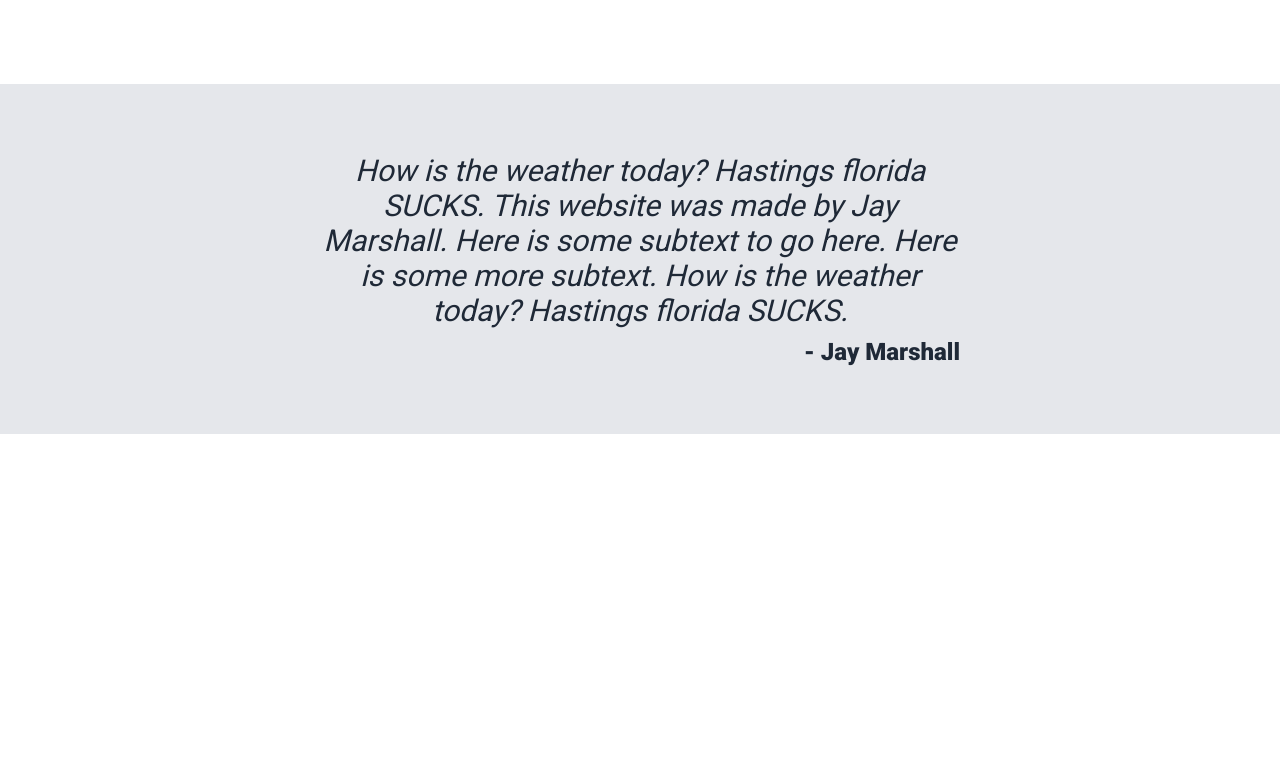
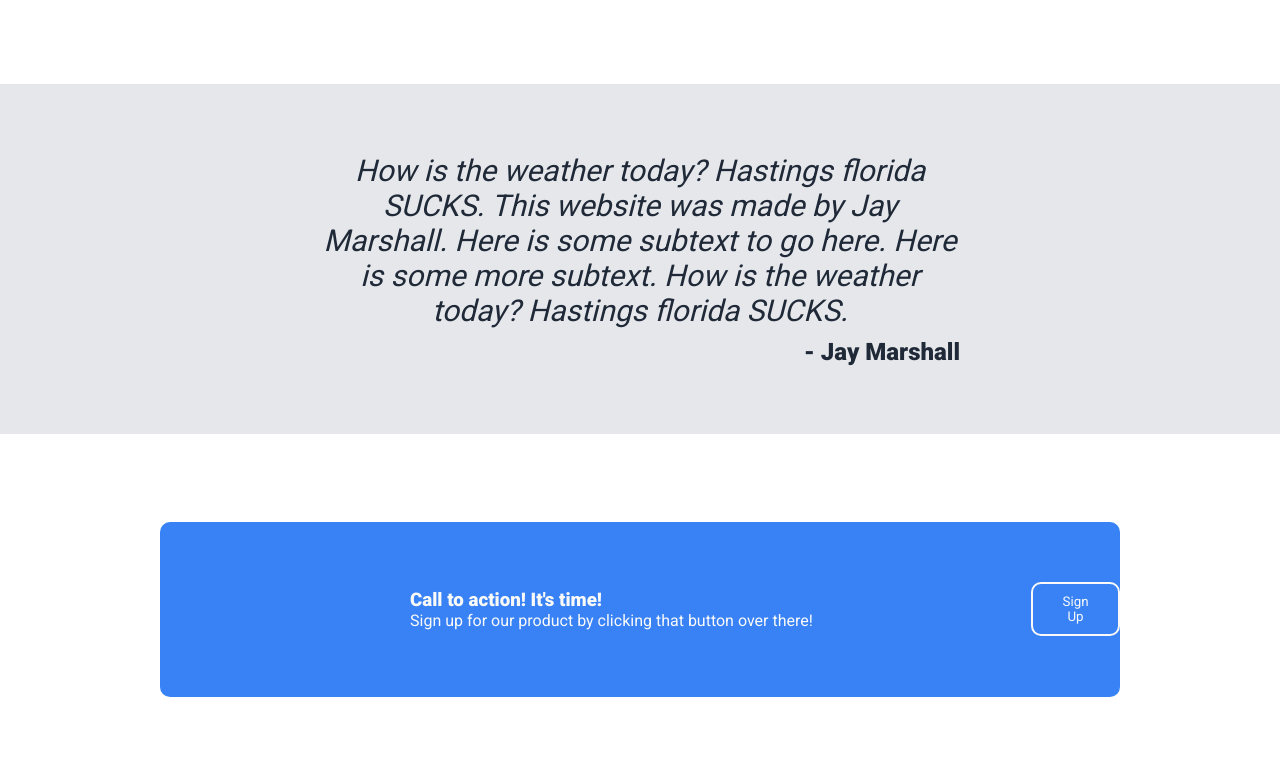
Before and after one commit to JayMarshall112233/landingPage, a plain HTML site: page index.html in a window 1280 px wide. Shown: the part 1122-1906 px from the top of the page. Before the commit the page ends 1556 px from the top, so only its background shows below. Drawn offline with Linux system fonts and the light colour scheme.

Commit message:
Add signup section and style it

```diff
--- a/index.html
+++ b/index.html
@@ -82,5 +82,17 @@ How is the weather today? Hastings florida SUCKS.</p>
         </div>
     </section>
 
+    <section class="signup">
+        <div>
+            <div class="signup-text">
+                <h3>Call to action! It's time!</h4>
+                <p>Sign up for our product by clicking that button over there!</p>
+            </div>
+            <div class="button">
+                <button type="button">Sign Up</button>
+            </div>
+        </div>
+    </section>
+
 </body>
 </html>
--- a/styles.css
+++ b/styles.css
@@ -142,3 +142,34 @@ img {
     font-weight: bold;
     color: #1F2937;
 }
+
+.signup {
+    height: 350px;
+    display: flex;
+    align-items: center;
+    justify-content: center;
+}
+
+.signup > div {
+    height: 50%;
+    width: 75%;
+    background-color: #3882F6;
+    border-radius: 10px;
+    display: flex;
+    align-items: center;
+
+}
+
+.signup-text {
+    color: #F9FAF8;
+    width: 65%;
+    margin-left: 250px;
+}
+
+.button > button {
+    border: solid 2px #F9FAF8;
+    border-radius: 10px;
+    padding: 10px 20px;
+    background-color: #3882F6;
+    color: #F9FAF8;
+}
```
